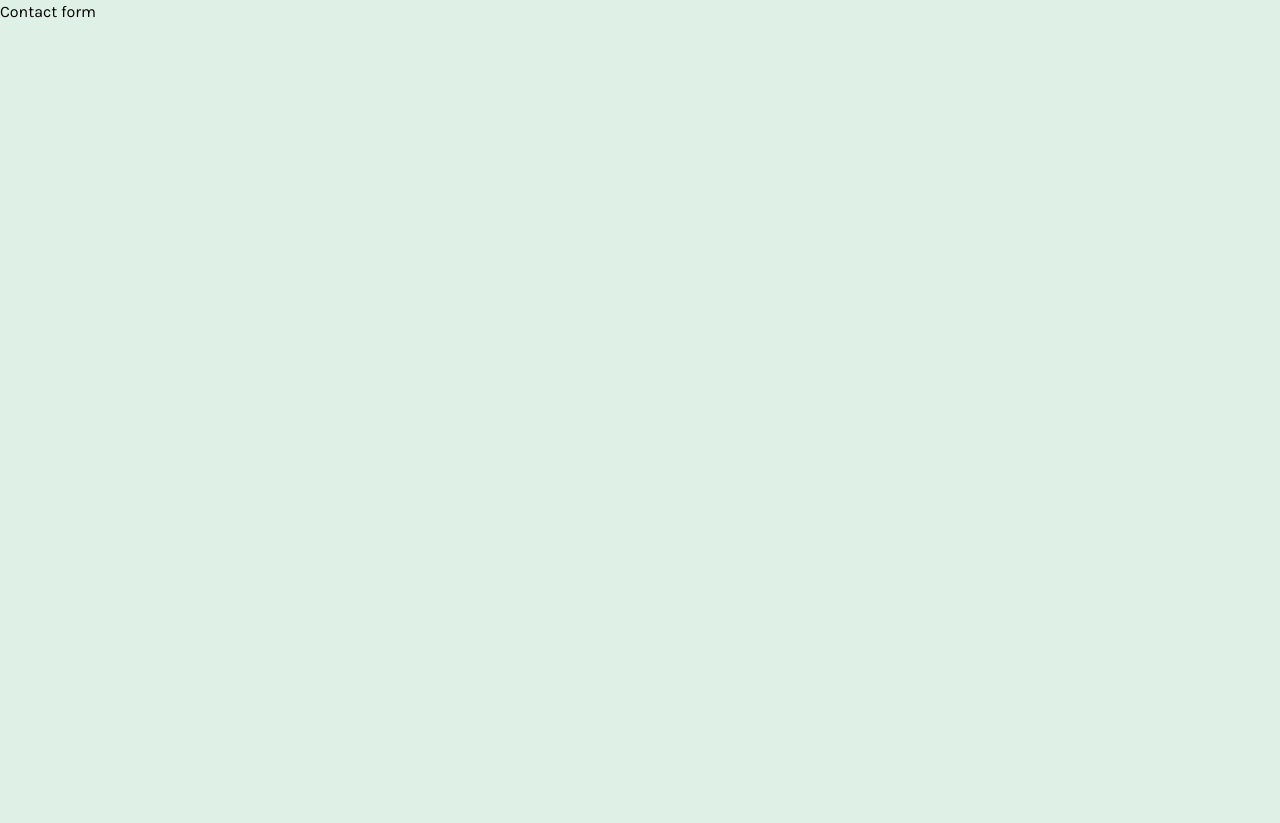
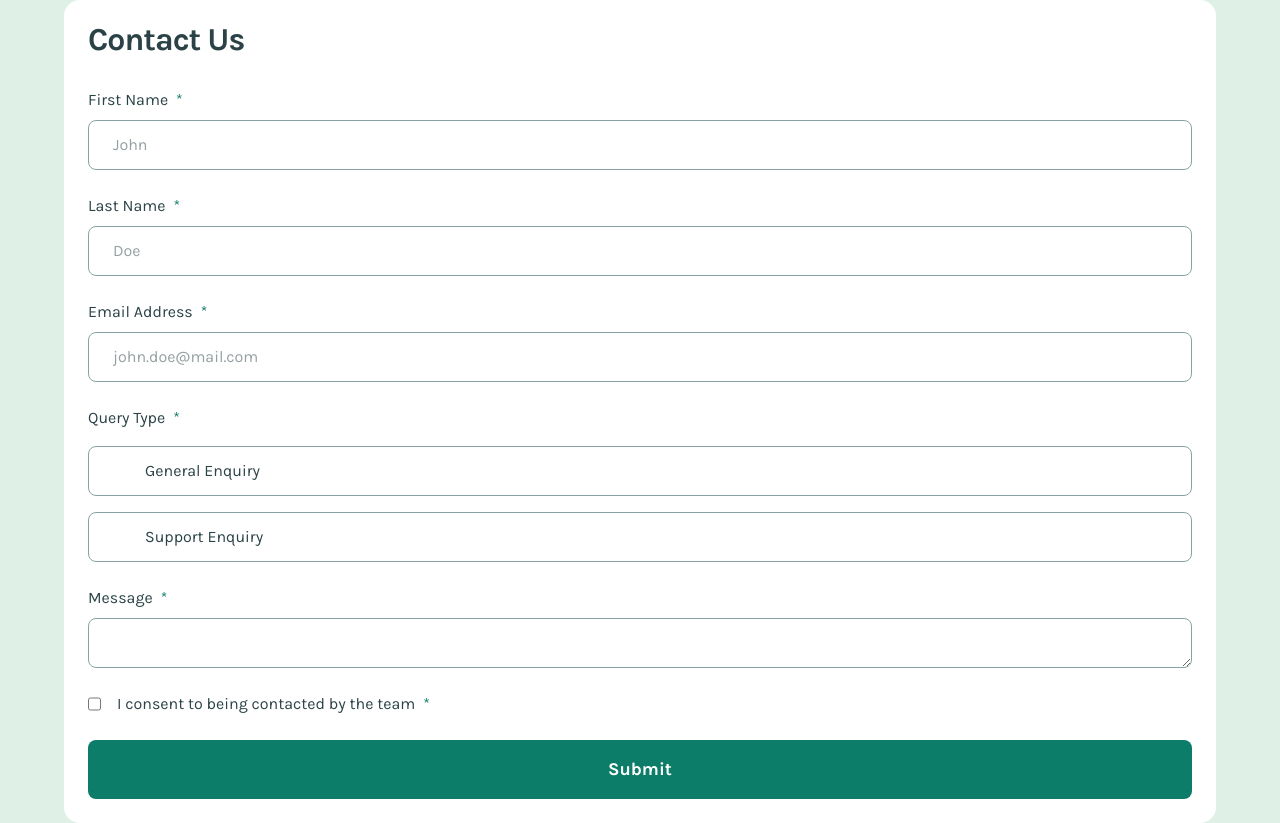
Before and after one commit to anggelserrato/fm-contact-form, a Next.js app: page / in a window 1280 px wide. Before the commit the page ends 800 px from the top, so only its background shows below. Built offline with nearby package versions, Linux system fonts and the light colour scheme.

Commit message:
feat: build contact form ui with initial error states

```diff
--- a/app/page.tsx
+++ b/app/page.tsx
@@ -1,9 +1,122 @@
+'use client';
+
+import { useState } from 'react';
+
 export default function Home() {
+  const [error, setError] = useState('');
+  const [name, setName] = useState('');
+
+  function handleSubmit(e) {
+    e.preventDefault();
+    setError('This field is required');
+  }
+
   return (
-    <main>
-      <section>
-        <h1>Contact form</h1>
-      </section>
+    <main className="flex min-h-screen flex-col items-center justify-center">
+      <form
+        onSubmit={handleSubmit}
+        className="flex w-[90%] flex-col gap-300 rounded-2xl bg-white p-300 text-grey-900"
+      >
+        <h1 className="mb-100 text-preset-1">Contact Us</h1>
+
+        <div className="flex flex-col">
+          <label htmlFor="firstName" className="mb-100 text-preset-4">
+            First Name<span className="ml-100 text-green-600">*</span>
+          </label>
+          <input
+            type="text"
+            id="firstName"
+            placeholder="John"
+            onChange={(e) => setName(e.target.value)}
+            className={`rounded-lg border px-300 py-150 ${error ? 'border border-red text-red' : 'border-grey-500 text-grey-900'}`}
+          />
+          {error && <p className="mt-100 text-preset-4 text-red">{error}</p>}
+        </div>
+
+        <div className="flex flex-col">
+          <label htmlFor="lastName" className="mb-100 text-preset-4">
+            Last Name<span className="ml-100 text-green-600">*</span>
+          </label>
+          <input
+            type="text"
+            id="lastName"
+            placeholder="Doe"
+            onChange={(e) => setName(e.target.value)}
+            className={`rounded-lg border px-300 py-150 ${error ? 'border border-red text-red' : 'border-grey-500 text-grey-900'}`}
+          />
+          {error && <p className="mt-100 text-preset-4 text-red">{error}</p>}
+        </div>
+
+        <div className="flex flex-col">
+          <label htmlFor="emailAddress" className="mb-100 text-preset-4">
+            Email Address<span className="ml-100 text-green-600">*</span>
+          </label>
+          <input
+            type="text"
+            id="emailAddress"
+            placeholder="john.doe@mail.com"
+            onChange={(e) => setName(e.target.value)}
+            className={`rounded-lg border px-300 py-150 ${error ? 'border border-red text-red' : 'border-grey-500 text-grey-900'}`}
+          />
+          {error && <p className="mt-100 text-preset-4 text-red">{error}</p>}
+        </div>
+
+        <div className="flex flex-col">
+          <label className="mb-200 text-preset-4">
+            Query Type<span className="ml-100 text-green-600">*</span>
+          </label>
+          <div
+            className={`mb-200 flex flex-row items-center gap-150 rounded-lg px-300 py-150 ${error ? 'border-red text-red' : 'rounded-lg border border-grey-500 text-grey-900'}`}
+          >
+            <input
+              type="checkbox"
+              id="queryType1"
+              value="General Enquiry"
+              className={`h-5 w-5 appearance-none rounded-full opacity-[0.5] ${error ? 'border border-red text-red' : 'border-grey-500 text-grey-900'}`}
+            />
+            <label htmlFor="queryType1">General Enquiry</label>
+          </div>
+          <div
+            className={`flex flex-row items-center gap-150 rounded-lg border border-grey-500 px-300 py-150`}
+          >
+            <input
+              type="checkbox"
+              id="queryType2"
+              value="Support Enquiry"
+              className={`h-5 w-5 appearance-none rounded-full opacity-[0.5] ${error ? 'border border-red text-red' : 'border-grey-500 text-grey-900'}`}
+            />
+            <label htmlFor="queryType2">Support Enquiry</label>
+          </div>
+          {error && <p className="mt-100 text-preset-4 text-red">{error}</p>}
+        </div>
+
+        <div className="flex flex-col gap-100">
+          <label htmlFor="review" className="text-preset-4">
+            Message<span className="ml-100 text-green-600">*</span>
+          </label>
+          <textarea
+            id="review"
+            name="review"
+            className="rounded-lg border border-grey-500 text-grey-900"
+            value=""
+          ></textarea>
+        </div>
+        <div className="flex flex-row gap-200">
+          <input type="checkbox"></input>
+          <label htmlFor="">
+            I consent to being contacted by the team
+            <span className="ml-100 text-green-600">*</span>
+          </label>
+        </div>
+        <button
+          type="submit"
+          className="w-full cursor-pointer rounded-lg bg-green-600 px-500 py-200 text-preset-2 text-white"
+        >
+          Submit
+        </button>
+        {/* <p>Message Sent!</p>
+        <p>Thanks for completing the form. We'll be in touch soon!</p> */}
+      </form>
     </main>
   );
 }
```
